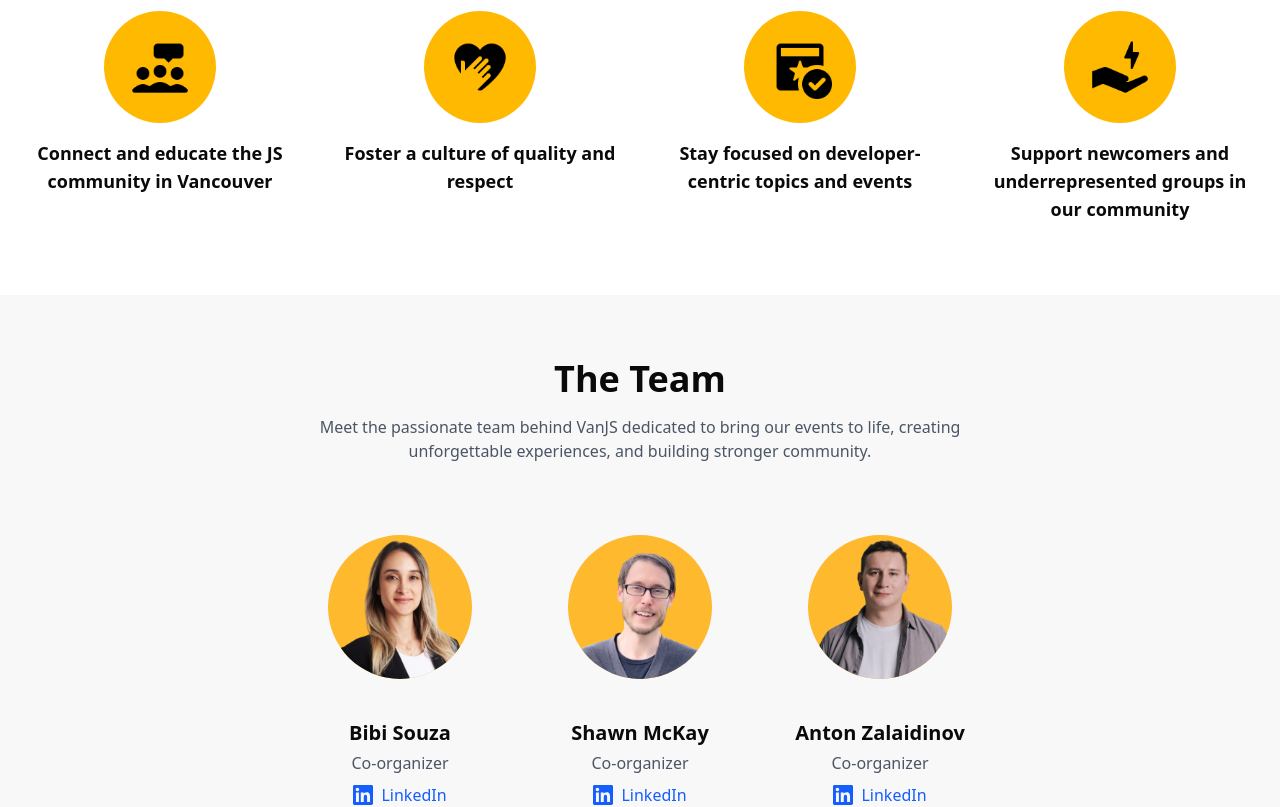
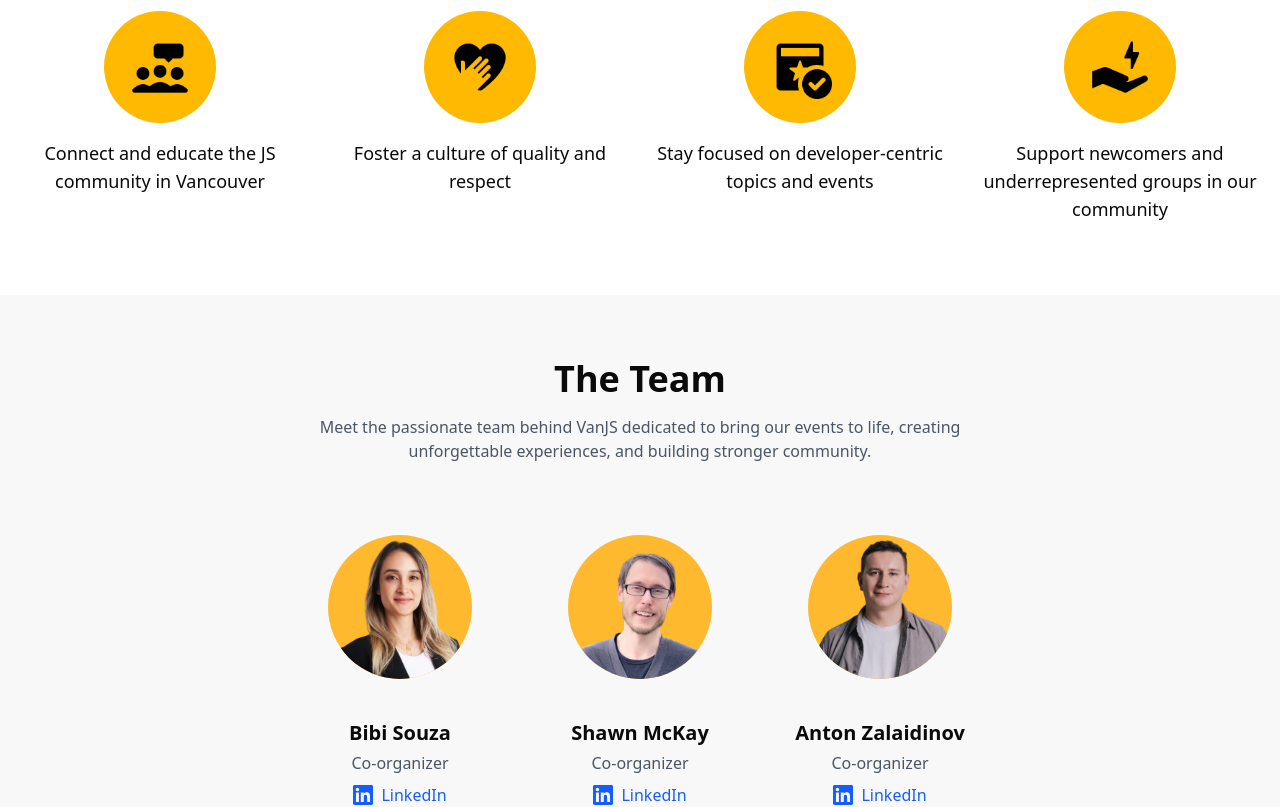
Before and after one commit to xaca/vanjs-website, a React (Vite) app: page / in a window 1280 px wide. Shown: the part 1200-2007 px from the top of the page. Built offline with nearby package versions, Linux system fonts and the light colour scheme.

Commit message:
update:styles and sizes

```diff
--- a/src/components/sections/faqs/Faqs.tsx
+++ b/src/components/sections/faqs/Faqs.tsx
@@ -35,7 +35,7 @@ const AccordionItem = ({ question, answer, isOpen, onClick }: {
         }`}
         onClick={onClick}
       >
-        <span className="font-medium font-black text-gray-900">{question}</span>
+        <span className="font-semibold text-gray-900">{question}</span>
         <span className={`flex items-center justify-center w-6 h-6 text-lg font-bold transition-transform duration-200 ${isOpen ? 'transform rotate-180' : ''}`}>
           {isOpen ? '−' : '+'}
         </span>
--- a/src/components/sections/gallery/Gallery.tsx
+++ b/src/components/sections/gallery/Gallery.tsx
@@ -74,13 +74,13 @@ export default function Gallery() {
 
   return (
     <div className=" bg-black mx-auto px-10 py-8 mt-20 mb-20">
-      <div className="grid grid-cols-2 md:grid-cols-3 gap-4 auto-rows-[250px]">
+      <div className="grid grid-cols-1 sm:grid-cols-2 md:grid-cols-3 gap-4 auto-rows-[250px]">
         {photos.map((photo, idx) => (
           <div
             key={photo.src}
             className="relative rounded-lg overflow-hidden cursor-pointer group"
             style={{
-              gridArea: photo.gridArea,
+              gridArea: window.innerWidth >= 768 ? photo.gridArea : undefined,
               height: "100%",
               width: "100%"
             }}
--- a/src/components/sections/goals/Goals.tsx
+++ b/src/components/sections/goals/Goals.tsx
@@ -16,7 +16,7 @@ export default function Goals() {
           <div className="bg-amber-400 rounded-full p-6 mb-4">
             <img src={goals_icon_1} alt="Connect and educate" className="w-16" />
           </div>
-          <h3 className="text-lg font-semibold mb-2">Connect and educate the JS community in Vancouver</h3>
+          <h3 className="text-lg mb-2">Connect and educate the JS community in Vancouver</h3>
         </div>
 
         {/* Foster culture */}
@@ -24,7 +24,7 @@ export default function Goals() {
           <div className="bg-amber-400 rounded-full p-6 mb-4">
           <img src={goals_icon_2} alt="Connect and educate" className="w-16" />
           </div>
-          <h3 className="text-lg font-semibold mb-2">Foster a culture of quality and respect</h3>
+          <h3 className="text-lg mb-2">Foster a culture of quality and respect</h3>
         </div>
 
         {/* Stay focused */}
@@ -32,7 +32,7 @@ export default function Goals() {
           <div className="bg-amber-400 rounded-full p-6 mb-4">
           <img src={goals_icon_3} alt="Connect and educate" className="w-16" />
           </div>
-          <h3 className="text-lg font-semibold mb-2">Stay focused on developer-centric topics and events</h3>
+          <h3 className="text-lg mb-2">Stay focused on developer-centric topics and events</h3>
         </div>
 
         {/* Support newcomers */}
@@ -40,7 +40,7 @@ export default function Goals() {
           <div className="bg-amber-400 rounded-full p-6 mb-4">
           <img src={goals_icon_4} alt="Connect and educate" className="w-16" />
           </div>
-          <h3 className="text-lg font-semibold mb-2">Support newcomers and underrepresented groups in our community</h3>
+          <h3 className="text-lg mb-2">Support newcomers and underrepresented groups in our community</h3>
         </div>
       </div>
     </section>
--- a/src/components/sections/header/Header.tsx
+++ b/src/components/sections/header/Header.tsx
@@ -5,7 +5,7 @@ export default function Header() {
     <header className="bg-[#feb92f] h-[60vh] flex items-center justify-center w-full">
       <div className="max-w-4xl mx-auto text-center">
         <h1 className="text-4xl md:text-5xl lg:text-6xl font-bold text-gray-900 mb-8 leading-tight">
-          We foster the JS community<br className="hidden sm:block" />
+          We foster the JS community&nbsp;<br className="hidden sm:block" />
           in Vancouver
         </h1>
         <button
```
